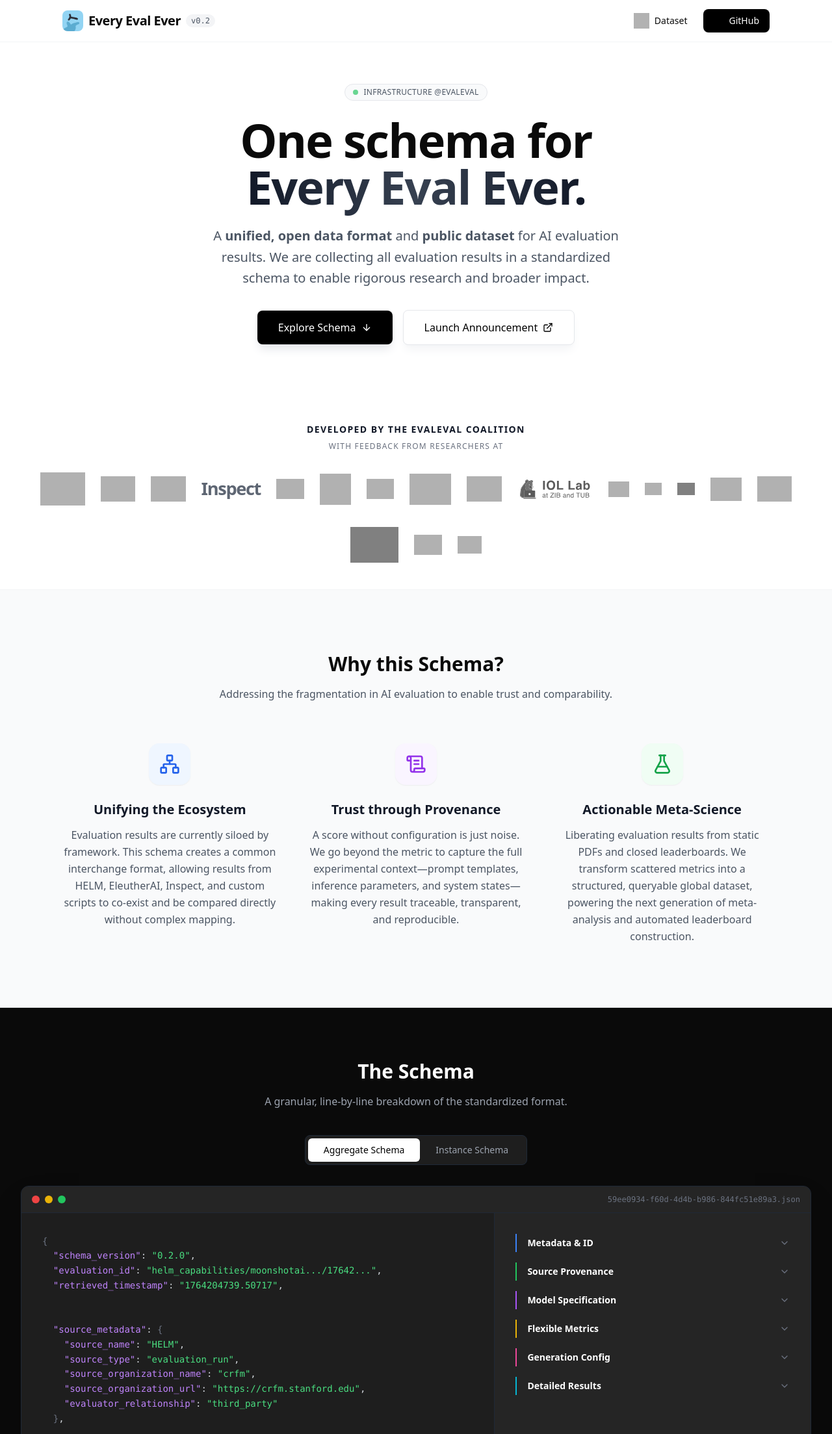
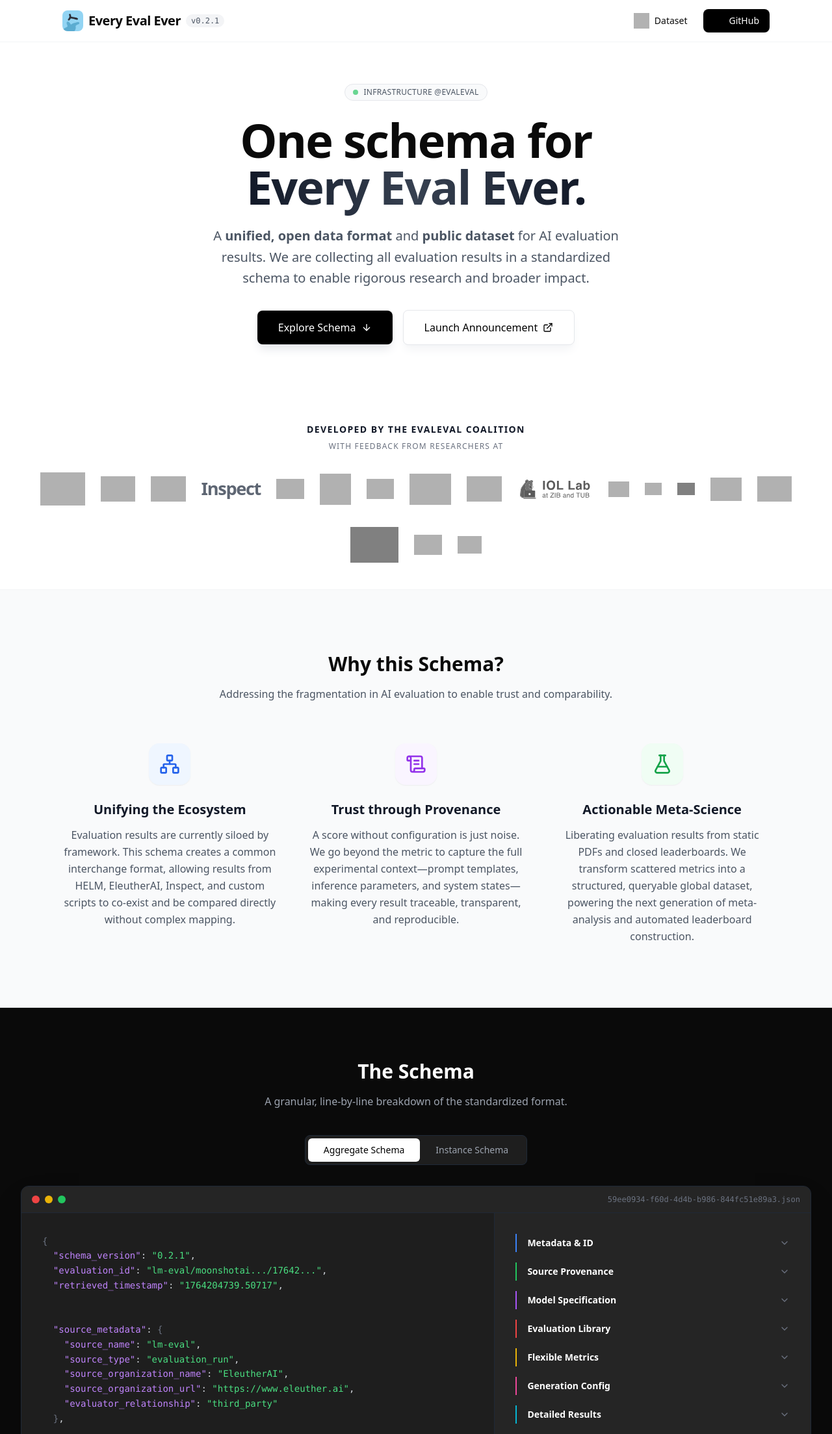
Before and after one commit to evaleval/evaleval.github.io, a Jekyll site: the page built from _projects/every_eval_ever.md, in a window 1280 px wide, cut to the strip 0-2207 px from the top of the page. Shown: the whole strip at 65% size. Built offline with Jekyll 4.4.1, drawn with Linux system fonts in a browser that asks for light colours; nearby versions of some CDN libraries; grey boxes are pictures that could not be loaded.

Commit message:
bump version

```diff
--- a/_layouts/every_eval_ever.html
+++ b/_layouts/every_eval_ever.html
@@ -87,7 +87,7 @@
                         <img src="{{ '/assets/img/logo-square.png' | relative_url }}" alt="EvalEval Logo" class="w-8 h-8 rounded-lg">
                     </a>
                     <a href="#" class="font-bold text-sm sm:text-xl tracking-tight whitespace-nowrap hover:opacity-80 transition-opacity">Every Eval Ever</a>
-                    <a href="https://github.com/evaleval/every_eval_ever/releases" target="_blank" class="hidden sm:inline-block px-2 py-0.5 rounded-full bg-gray-100 text-xs font-mono text-gray-600 hover:bg-gray-200 transition-colors">v0.2</a>
+                    <a href="https://github.com/evaleval/every_eval_ever/releases" target="_blank" class="hidden sm:inline-block px-2 py-0.5 rounded-full bg-gray-100 text-xs font-mono text-gray-600 hover:bg-gray-200 transition-colors">v0.2.1</a>
                 </div>
 
                 <!-- Right side -->
@@ -325,15 +325,15 @@
                         <!-- Code Side -->
                         <div class="lg:col-span-3 p-6 md:p-8 overflow-auto custom-scrollbar border-b lg:border-b-0 lg:border-r border-gray-800 bg-[#1e1e1e] h-[600px]">
                             <pre class="font-mono text-sm leading-relaxed text-gray-300"><code><span class="text-gray-500">{</span>
-<span id="agg-code-metadata" class="code-section transition-opacity duration-300 block">  <span class="text-purple-400">"schema_version"</span>: <span class="text-green-400">"0.2.0"</span>,
-  <span class="text-purple-400">"evaluation_id"</span>: <span class="text-green-400">"helm_capabilities/moonshotai.../17642..."</span>,
+<span id="agg-code-metadata" class="code-section transition-opacity duration-300 block">  <span class="text-purple-400">"schema_version"</span>: <span class="text-green-400">"0.2.1"</span>,
+  <span class="text-purple-400">"evaluation_id"</span>: <span class="text-green-400">"lm-eval/moonshotai.../17642..."</span>,
   <span class="text-purple-400">"retrieved_timestamp"</span>: <span class="text-green-400">"1764204739.50717"</span>,</span>
 
 <span id="agg-code-source" class="code-section transition-opacity duration-300 block">  <span class="text-purple-400">"source_metadata"</span>: <span class="text-gray-500">{</span>
-    <span class="text-purple-400">"source_name"</span>: <span class="text-green-400">"HELM"</span>,
+    <span class="text-purple-400">"source_name"</span>: <span class="text-green-400">"lm-eval"</span>,
     <span class="text-purple-400">"source_type"</span>: <span class="text-green-400">"evaluation_run"</span>,
-    <span class="text-purple-400">"source_organization_name"</span>: <span class="text-green-400">"crfm"</span>,
-    <span class="text-purple-400">"source_organization_url"</span>: <span class="text-green-400">"https://crfm.stanford.edu"</span>,
+    <span class="text-purple-400">"source_organization_name"</span>: <span class="text-green-400">"EleutherAI"</span>,
+    <span class="text-purple-400">"source_organization_url"</span>: <span class="text-green-400">"https://www.eleuther.ai"</span>,
     <span class="text-purple-400">"evaluator_relationship"</span>: <span class="text-green-400">"third_party"</span>
   <span class="text-gray-500">}</span>,</span>
 
@@ -346,6 +346,11 @@
         <span class="text-purple-400">"name"</span>: <span class="text-green-400">"vLLM"</span>,
         <span class="text-purple-400">"version"</span>: <span class="text-green-400">"0.6.3"</span>
     <span class="text-gray-500">}</span>
+  <span class="text-gray-500">}</span>,</span>
+
+<span id="agg-eval-lib" class="code-section transition-opacity duration-300 block">  <span class="text-purple-400">"eval_library"</span>: <span class="text-gray-500">{</span>
+    <span class="text-purple-400">"name"</span>: <span class="text-green-400">"lm-eval"</span>,
+    <span class="text-purple-400">"version"</span>: <span class="text-green-400">"0.4.11"</span>
   <span class="text-gray-500">}</span>,</span>
 
 <span id="agg-code-metrics" class="code-section transition-opacity duration-300 block">  <span class="text-purple-400">"evaluation_results"</span>: <span class="text-gray-500">[</span>
@@ -408,7 +413,7 @@
                                <div class="details hidden mt-3 text-gray-400 space-y-3">
                                    <p>Every file starts with versioning and a unique identifier.</p>
                                    <ul class="space-y-2 text-xs text-gray-500 font-mono bg-black/20 p-3 rounded">
-                                       <li><span class="text-purple-400">schema_version</span>: Now v0.2.0.</li>
+                                       <li><span class="text-purple-400">schema_version</span>: Now v0.2.1.</li>
                                        <li><span class="text-purple-400">evaluation_id</span>: Unique ID.</li>
                                        <li><span class="text-purple-400">retrieved_timestamp</span>: Unix Time.</li>
                                    </ul>
@@ -440,6 +445,17 @@
                                        <li><span class="text-purple-400">inference_platform</span>: API provider.</li>
                                        <li><span class="text-purple-400">inference_engine</span>: Local runner.</li>
                                    </ul>
+                               </div>
+                           </div>
+                           <div class="annotation-item group cursor-pointer border-l-2 border-red-500 pl-4 py-1 hover:bg-white/5 transition-colors rounded-r" data-target="agg-eval-lib">
+                               <div class="flex items-center justify-between">
+                                   <h4 class="text-white font-semibold group-hover:text-red-400 transition-colors">Evaluation Library</h4>
+                                   <div class="icon-wrapper transition-transform duration-300">
+                                       <i data-lucide="chevron-down" class="w-4 h-4 text-gray-500"></i>
+                                   </div>
+                               </div>
+                               <div class="details hidden mt-3 text-gray-400 space-y-3">
+                                   <p>Mandatory field specifying the framework used, like HELM, EleutherAI, or custom code.</p>
                                </div>
                            </div>
                            <div class="annotation-item group cursor-pointer border-l-2 border-yellow-500 pl-4 py-1 hover:bg-white/5 transition-colors rounded-r" data-target="agg-code-metrics">
@@ -491,8 +507,8 @@
                         <!-- Code Side -->
                         <div class="lg:col-span-3 p-6 md:p-8 overflow-auto custom-scrollbar border-b lg:border-b-0 lg:border-r border-gray-800 bg-[#1e1e1e] h-[600px]">
                             <pre class="font-mono text-sm leading-relaxed text-gray-300"><code><span class="text-gray-500">{</span>
-<span id="inst-code-meta" class="code-section transition-opacity duration-300 block">  <span class="text-purple-400">"schema_version"</span>: <span class="text-green-400">"instance_level_eval_0.2.0"</span>,
-  <span class="text-purple-400">"evaluation_id"</span>: <span class="text-green-400">"helm_capabilities/moonshotai..."</span>,
+<span id="inst-code-meta" class="code-section transition-opacity duration-300 block">  <span class="text-purple-400">"schema_version"</span>: <span class="text-green-400">"instance_level_eval_0.2.1"</span>,
+  <span class="text-purple-400">"evaluation_id"</span>: <span class="text-green-400">"lm-eval/moonshotai..."</span>,
   <span class="text-purple-400">"model_id"</span>: <span class="text-green-400">"moonshotai/kimi-k2-instruct"</span>,
   <span class="text-purple-400">"evaluation_name"</span>: <span class="text-green-400">"mmlu_pro"</span>,
   <span class="text-purple-400">"sample_id"</span>: <span class="text-green-400">"test_1042"</span>,
```
